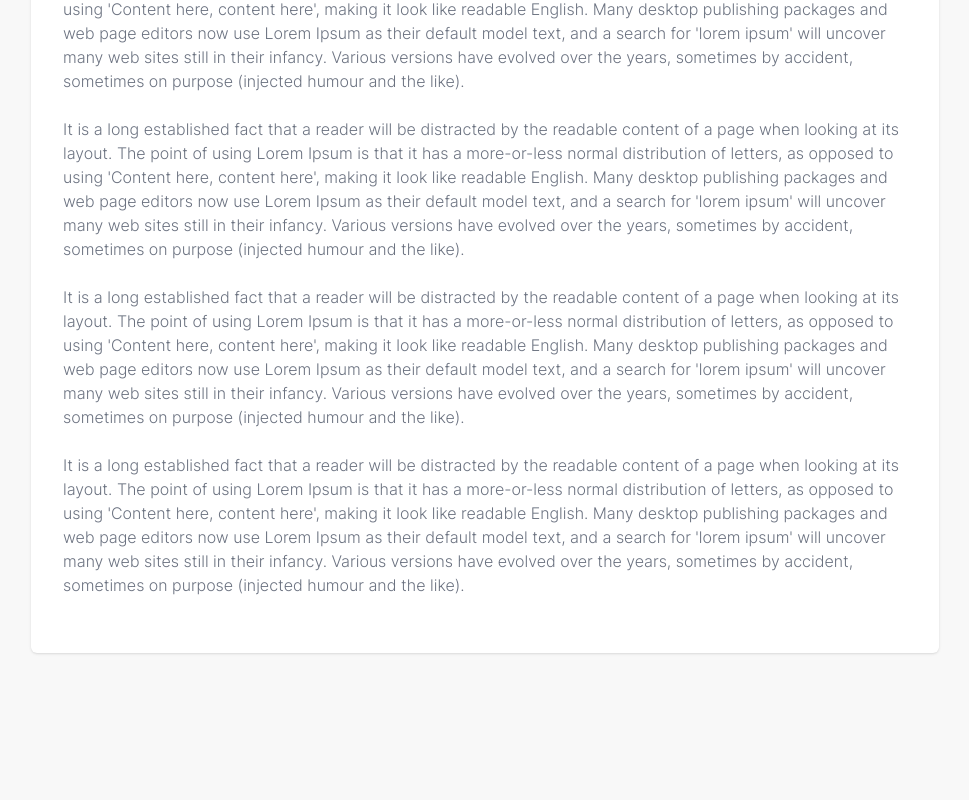
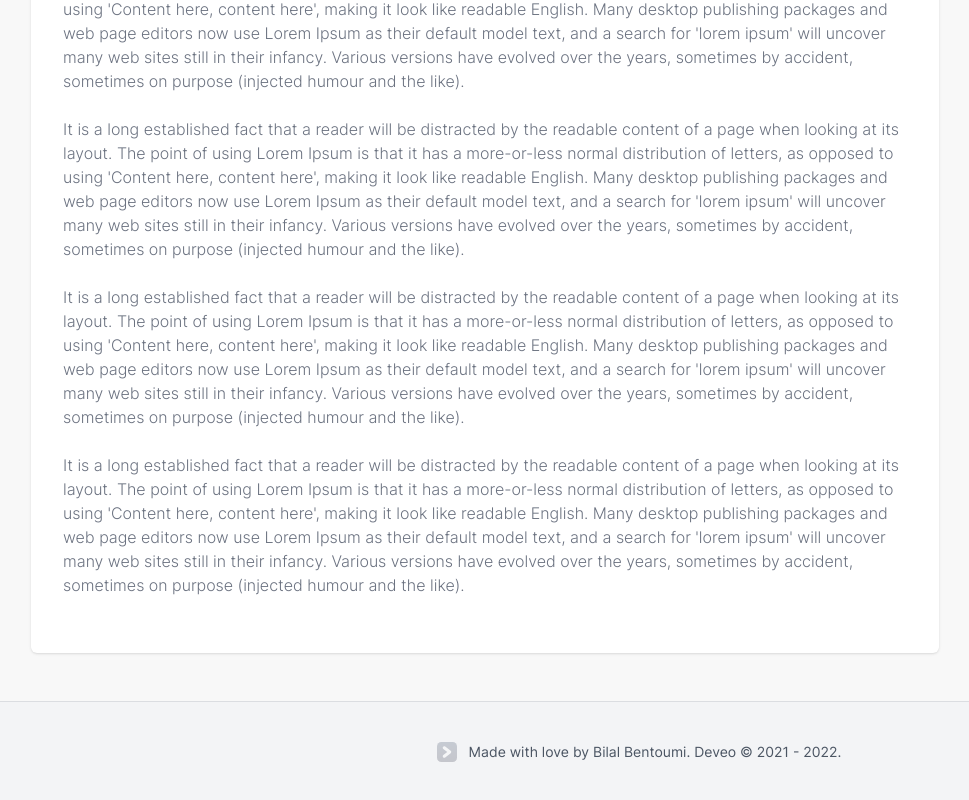
Before and after one commit to bilalbentoumi/deveo, a Vue app in the folder client/: page /post in a window 1280 px wide. Shown: the part 851-1651 px from the top of the page, without its empty margins (1-970 px from the left). Before the commit the page ends 1552 px from the top, so only its background shows below. Built offline with nearby package versions, Linux system fonts and the light colour scheme.

Commit message:
Create footer component

```diff
--- /dev/null
+++ b/client/src/components/Footer.vue
@@ -0,0 +1,42 @@
+<template>
+
+    <div class="bg-gray-100 flex items-center border-t border-gray-900/10 dark:border-gray-50/[0.06]">
+
+        <div class="deveo-container mx-auto w-full flex justify-center items-center gap-3 p-10">
+
+            <svg width="20" height="20" viewBox="0 0 233 233" fill="none" xmlns="http://www.w3.org/2000/svg" class="opacity-20 hover:opacity-100 duration-200">
+                <rect width="233" height="233" rx="50" fill="url(#paint0_linear_9_12)"/>
+                <path d="M165.967 115.431C165.967 115.385 165.96 115.34 165.954 115.288C165.651 110.464 163.357 105.777 159.189 102.559L95.8102 52.7357C88.072 46.7549 76.8756 48.1006 70.8008 55.7327C64.7259 63.3712 66.0803 74.4033 73.8119 80.3842L119.761 116.503L73.8119 152.622C66.0803 158.597 64.7259 169.635 70.8008 177.267C76.8756 184.899 88.072 186.245 95.8102 180.264L159.195 130.435C163.364 127.217 165.658 122.53 165.96 117.706C165.967 117.66 165.967 117.615 165.974 117.563C165.993 117.205 166 116.854 166 116.497C166 116.146 165.987 115.788 165.967 115.431Z" fill="white"/>
+                <defs>
+                    <linearGradient id="paint0_linear_9_12" x1="116.5" y1="0" x2="116.5" y2="233" gradientUnits="userSpaceOnUse">
+                        <stop stop-color="#182A4B"/>
+                        <stop offset="1" stop-color="#12122B"/>
+                    </linearGradient>
+                </defs>
+            </svg>
+
+            <p class="text-sm text-gray-600">Made with love by Bilal Bentoumi. Deveo © 2021 - 2022.</p>
+
+        </div>
+
+    </div>
+
+</template>
+
+<script>
+import Button from '@/components/Button.vue'
+export default {
+    name: 'Footer',
+    components: {
+        Button
+    },
+    data() {
+        return {}
+    },
+    methods: {
+        toggleDarkMode() {
+            document.querySelector('html').classList.toggle('dark')
+        }
+    }
+}
+</script>
--- a/client/src/views/Home.vue
+++ b/client/src/views/Home.vue
@@ -40,6 +40,8 @@
 
     </div>
 
+    <Footer/>
+
 </template>
 
 <script>
@@ -48,6 +50,7 @@ import QuickLinks from '@/components/sidebar/QuickLinks.vue'
 import PostCard from '@/components/PostCard.vue'
 import ContentLoader from '@/components/ContentLoader.vue'
 import Button from '@/components/Button.vue'
+import Footer from '@/components/Footer.vue'
 
 import react from '@/assets/img/posters/react.png'
 import vue from '@/assets/img/posters/vue.png'
@@ -61,7 +64,8 @@ export default {
         QuickLinks,
         PostCard,
         ContentLoader,
-        Button
+        Button,
+        Footer
     },
     data() {
         return {
--- a/client/src/views/Post.vue
+++ b/client/src/views/Post.vue
@@ -103,6 +103,8 @@
 
     </div>
 
+    <Footer/>
+
 </template>
 
 <script>
@@ -111,6 +113,7 @@ import QuickLinks from '@/components/sidebar/QuickLinks.vue'
 import PostCard from '@/components/PostCard.vue'
 import ContentLoader from '@/components/ContentLoader.vue'
 import Button from '@/components/Button.vue'
+import Footer from '@/components/Footer.vue'
 
 import cover from '@/assets/img/cover.jpeg'
 import picture from '@/assets/img/picture.jpeg'
@@ -124,7 +127,8 @@ export default {
         QuickLinks,
         PostCard,
         ContentLoader,
-        Button
+        Button,
+        Footer
     },
     data() {
         return {
```
